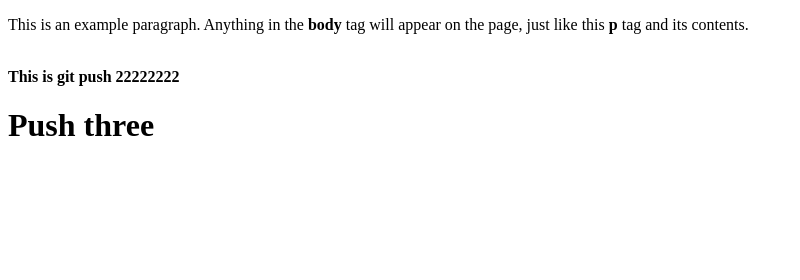
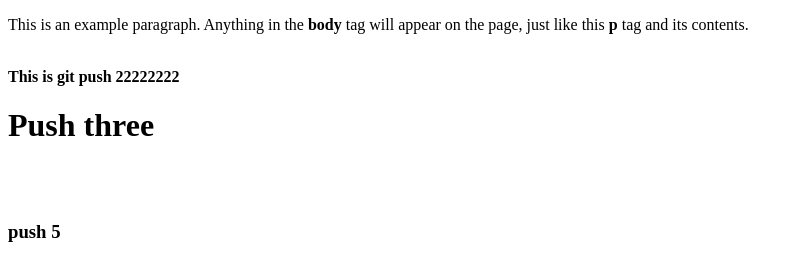
Before and after one commit to freemundo/bollox, a plain HTML site: page index.html in a window 1280 px wide. Shown: the whole page, without its empty margins (0-800 px from the left). Drawn offline with Linux system fonts and the light colour scheme.

Commit message:
4th push

```diff
--- a/index.html
+++ b/index.html
@@ -9,5 +9,8 @@
     <strong> This is git push 22222222</strong>
     <BR>
       <h1>Push three</h1>
+      <BR>
+        <BR>
+          <H3>push 5</H3>
   </body>
 </html>
```
